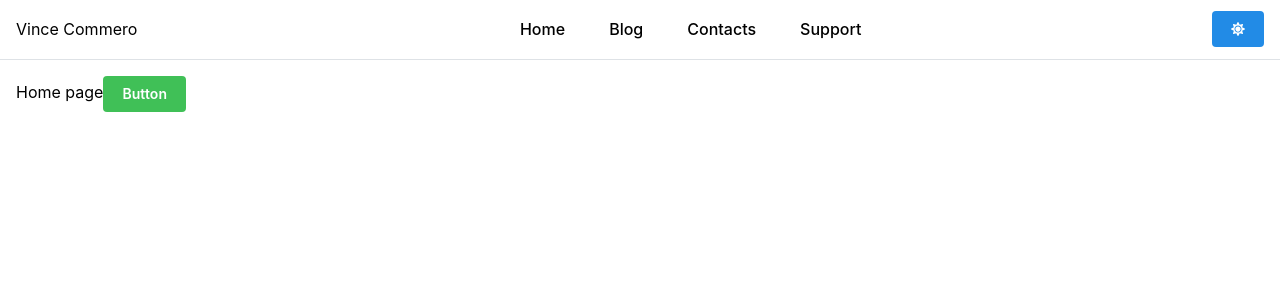
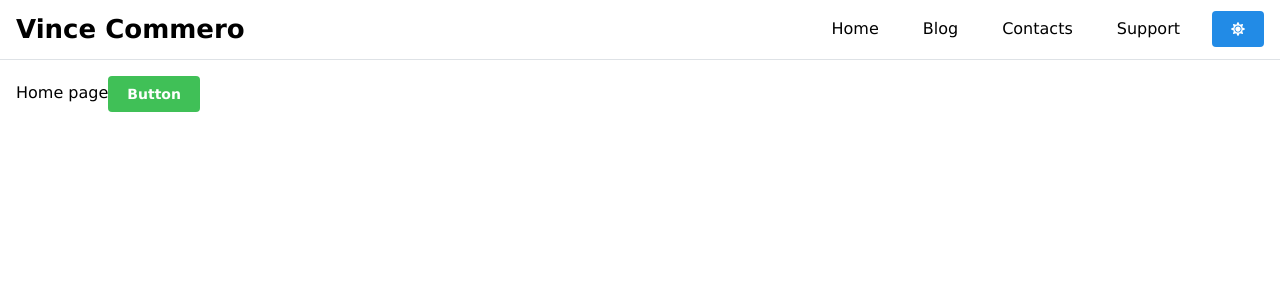
Before and after one commit to vcommero/vince-commero-blog, a Next.js app: page / in a window 1280 px wide. Shown: the top 300 px of the page. Built offline with nearby package versions, Linux system fonts and the light colour scheme.

Commit message:
Header adjustments

```diff
--- a/app/layout.tsx
+++ b/app/layout.tsx
@@ -9,8 +9,8 @@ import { theme } from "../theme";
 import { BaseLayout } from "../components/layouts/BaseLayout";
 
 export const metadata = {
-    title: "Mantine Next.js template",
-    description: "I am using Mantine with Next.js!",
+    title: "Vince Commero",
+    description: "Welcome to my corner of the internet!",
 };
 
 export default function RootLayout({ children }: { children: any }) {
--- a/components/layouts/BaseLayout.tsx
+++ b/components/layouts/BaseLayout.tsx
@@ -5,6 +5,7 @@ import {
     Burger,
     Button,
     Group,
+    Title,
     UnstyledButton,
     useComputedColorScheme,
 } from "@mantine/core";
@@ -45,8 +46,9 @@ export function BaseLayout({ children }: BaseLayoutProps) {
                         size="sm"
                     />
                     <Group justify="space-between" style={{ flex: 1 }}>
-                        <span>Vince Commero</span>
+                        <Title order={2}>Vince Commero</Title>
 
+                        <Group>
                             {/* This is the top nav links only visible on desktop. */}
                             <Group ml="xl" gap={12} visibleFrom="sm">
                                 <UnstyledButton className={classes.control}>
@@ -72,6 +74,7 @@ export function BaseLayout({ children }: BaseLayoutProps) {
                             </Button>
                         </Group>
                     </Group>
+                </Group>
             </AppShell.Header>
 
             {/* This is the side nav only visible on mobile. */}
--- a/theme.ts
+++ b/theme.ts
@@ -3,5 +3,5 @@
 import { createTheme } from "@mantine/core";
 
 export const theme = createTheme({
-
+    fontFamily: "Verdana, sans-serif",
 });
```
Lines whose indentation alone changed are shown as unchanged.
